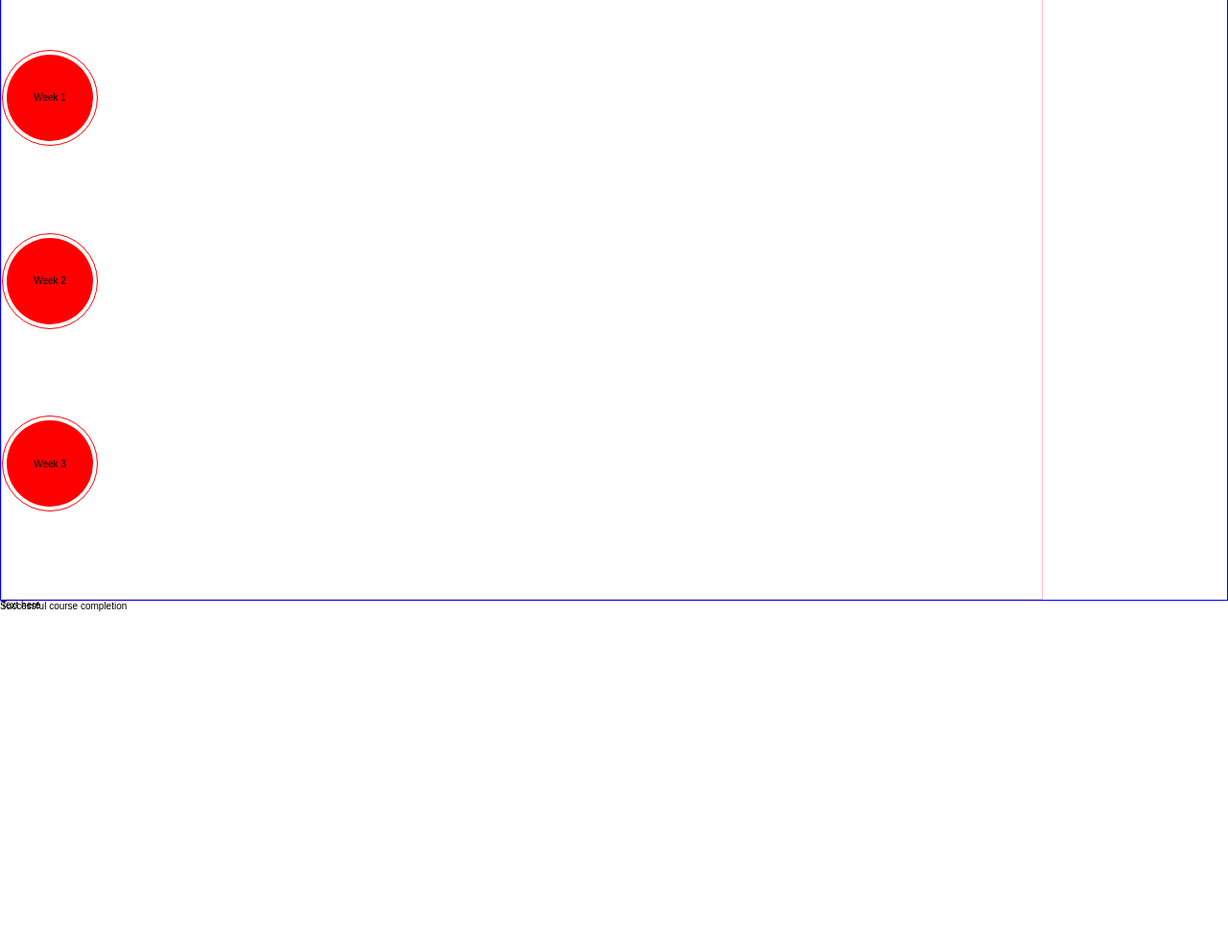
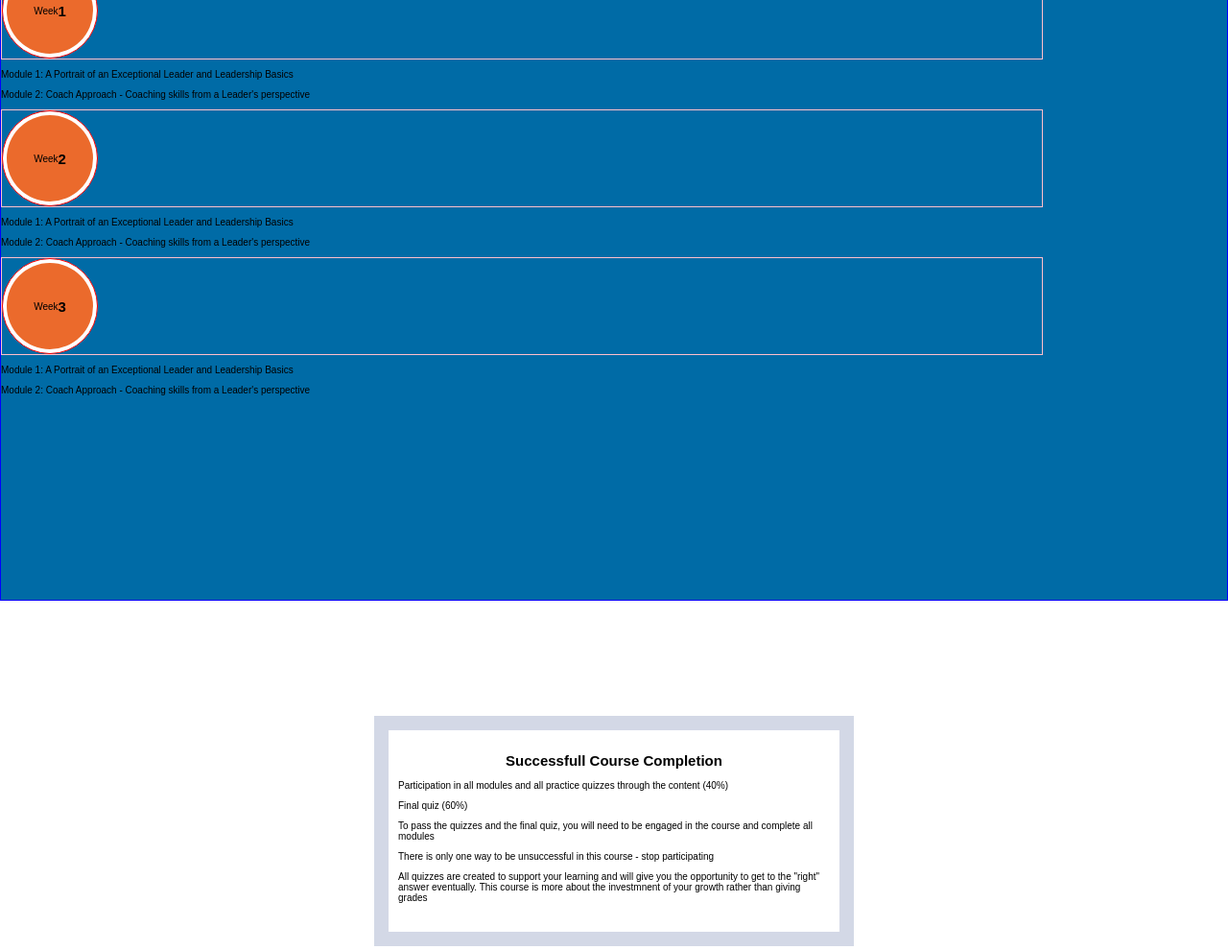
Before and after one commit to AliNisarAhmed/au-coach-approach, a Gatsby site: page / in a window 1280 px wide. Shown: the part 2414-3404 px from the top of the page at 96% size. Built offline with nearby package versions, Linux system fonts and the light colour scheme; Gatsby itself is replaced by a stand-in of ours.

Commit message:
add large text panel

```diff
--- a/gatsby-config.js
+++ b/gatsby-config.js
@@ -22,6 +22,29 @@ module.exports = {
           `Improved knowledge in managing reponsibilities, expectations and performance;`,
           `Practical tools for empowering your team; and`,
           `Increased inner motivation, engagement, collboration and giving/receiving feedback.`,
+        ],
+      },
+    ],
+    courseOutline: [
+      {
+        weekNumber: 1,
+        modules: [
+          `A Portrait of an Exceptional Leader and Leadership Basics`,
+          `Coach Approach - Coaching skills from a Leader's perspective`,
+        ],
+      },
+      {
+        weekNumber: 2,
+        modules: [
+          `A Portrait of an Exceptional Leader and Leadership Basics`,
+          `Coach Approach - Coaching skills from a Leader's perspective`,
+        ],
+      },
+      {
+        weekNumber: 3,
+        modules: [
+          `A Portrait of an Exceptional Leader and Leadership Basics`,
+          `Coach Approach - Coaching skills from a Leader's perspective`,
         ],
       },
     ],
--- /dev/null
+++ b/src/components/Completion.js
@@ -0,0 +1,10 @@
+import React from "react";
+import LargeTextPanel from "./LargeTextPanel";
+
+export default function Completion() {
+  return (
+    <section className="completion">
+      <LargeTextPanel />
+    </section>
+  );
+}
--- a/src/components/Diagram.js
+++ b/src/components/Diagram.js
@@ -1,21 +1,12 @@
 import React from "react";
 
-export default function Diagram() {
+export default function Diagram({ weekNumber }) {
   return (
     <div className="diagram">
       <div className="outer-circle circle-1">
         <div className="inner-circle">
-          <p>Week 1</p>
-        </div>
-      </div>
-      <div className="outer-circle circle-2">
-        <div className="inner-circle">
-          <p>Week 2</p>
-        </div>
-      </div>
-      <div className="outer-circle circle-3">
-        <div className="inner-circle">
-          <p>Week 3</p>
+          <p>Week</p>
+          <h2>{weekNumber}</h2>
         </div>
       </div>
     </div>
--- /dev/null
+++ b/src/components/LargeTextPanel.js
@@ -0,0 +1,27 @@
+import React from "react";
+
+export default function LargeTextPanel() {
+  return (
+    <div className="largeTextPanel">
+      <h2 className="largeTextPanel--heading">Successfull Course Completion</h2>
+      <p className="largeTextPanel--text">
+        Participation in all modules and all practice quizzes through the
+        content (40%)
+      </p>
+      <p>Final quiz (60%)</p>
+      <p>
+        To pass the quizzes and the final quiz, you will need to be engaged in
+        the course and complete all modules
+      </p>
+      <p>
+        There is only one way to be unsuccessful in this course - stop
+        participating
+      </p>
+      <p>
+        All quizzes are created to support your learning and will give you the
+        opportunity to get to the "right" answer eventually. This course is more
+        about the investmnent of your growth rather than giving grades
+      </p>
+    </div>
+  );
+}
--- a/src/components/Module.js
+++ b/src/components/Module.js
@@ -1,5 +1,15 @@
 import React from "react";
 
-export default function Module() {
-  return <div>Text here</div>;
+export default function Module({ modules }) {
+  return (
+    <div className="module">
+      {modules.map((module, i) => (
+        <>
+          <p>
+            Module {i + 1}: {module}
+          </p>
+        </>
+      ))}
+    </div>
+  );
 }
--- a/src/components/Outline.js
+++ b/src/components/Outline.js
@@ -2,8 +2,22 @@ import React from "react";
 import Icon from "./Icon";
 import Diagram from "./Diagram";
 import Module from "./Module";
+import { useStaticQuery, graphql } from "gatsby";
 
 export default function Outline() {
+  const data = useStaticQuery(graphql`
+    query OutlineQuery {
+      site {
+        siteMetadata {
+          courseOutline {
+            weekNumber
+            modules
+          }
+        }
+      }
+    }
+  `);
+
   return (
     <section className="outline">
       <Icon size="large" color="bg-secondary" position="top" />
@@ -11,8 +25,14 @@ export default function Outline() {
         Course Outline and Timeline
       </h2>
       <div className="outline--content">
-        <Diagram />
-        <Module />
+        {data.site.siteMetadata.courseOutline.map(outline => {
+          return (
+            <div className="outline--contentBox">
+              <Diagram weekNumber={outline.weekNumber} />
+              <Module modules={outline.modules} />
+            </div>
+          );
+        })}
       </div>
     </section>
   );
--- a/src/pages/index.js
+++ b/src/pages/index.js
@@ -11,6 +11,7 @@ import Hero from "../components/Hero";
 import Welcome from "../components/Welcome";
 import Goals from "../components/Goals";
 import Outline from "../components/Outline";
+import Completion from "../components/Completion";
 
 const IndexPage = () => (
   <Layout>
@@ -18,7 +19,7 @@ const IndexPage = () => (
     <Welcome />
     <Goals />
     <Outline />
-    <div>Successful course completion</div>
+    <Completion />
     <div>Meet the experts</div>
     <div>FOrm</div>
     <footer>Footer</footer>
--- /dev/null
+++ b/src/styles/components/_completion.scss
@@ -0,0 +1,5 @@
+.completion {
+  grid-area: completion;
+  justify-self: center;
+  align-self: center;
+}
--- a/src/styles/components/_diagram.scss
+++ b/src/styles/components/_diagram.scss
@@ -23,7 +23,7 @@
   width: 9rem;
   height: 9rem;
   border-radius: 50%;
-  background: red;
+  background: $primary-color;
 
   display: flex;
   justify-content: center;
--- /dev/null
+++ b/src/styles/components/_largeTextPanel.scss
@@ -0,0 +1,12 @@
+.largeTextPanel {
+  border: 1.5rem solid rgba($grey-medium, 1);
+  padding: 1rem 1rem 2rem 1rem;
+  max-width: 50rem;
+
+  &--heading {
+    text-align: center;
+  }
+
+  &--text {
+  }
+}
--- a/src/styles/components/_layout.scss
+++ b/src/styles/components/_layout.scss
@@ -1,13 +1,13 @@
 .container {
   display: grid;
-  grid-template-rows: 10rem calc(80vh - 10rem) 100vh 100vh 100vh 100vh 100vh 100vh 10rem;
+  grid-template-rows: 10rem calc(80vh - 10rem) 100vh 100vh 100vh 60vh 100vh 100vh 10rem;
   grid-template-areas:
     "header"
     "hero"
     "welcome"
     "goals"
     "outline"
-    "course-completion"
+    "completion"
     "experts"
     "form"
     "footer";
--- a/src/styles/components/_outline.scss
+++ b/src/styles/components/_outline.scss
@@ -6,6 +6,7 @@
   display: grid;
   grid-template-rows: 1fr 5fr;
   border: 1px solid blue;
+  background-color: $secondary-color-light;
 
   &--heading {
     align-self: end;
--- a/src/styles/main.scss
+++ b/src/styles/main.scss
@@ -10,3 +10,5 @@
 @import "./components/verticalPanel";
 @import "./components/outline";
 @import "./components/diagram";
+@import "./components/completion";
+@import "./components/largeTextPanel";
```
